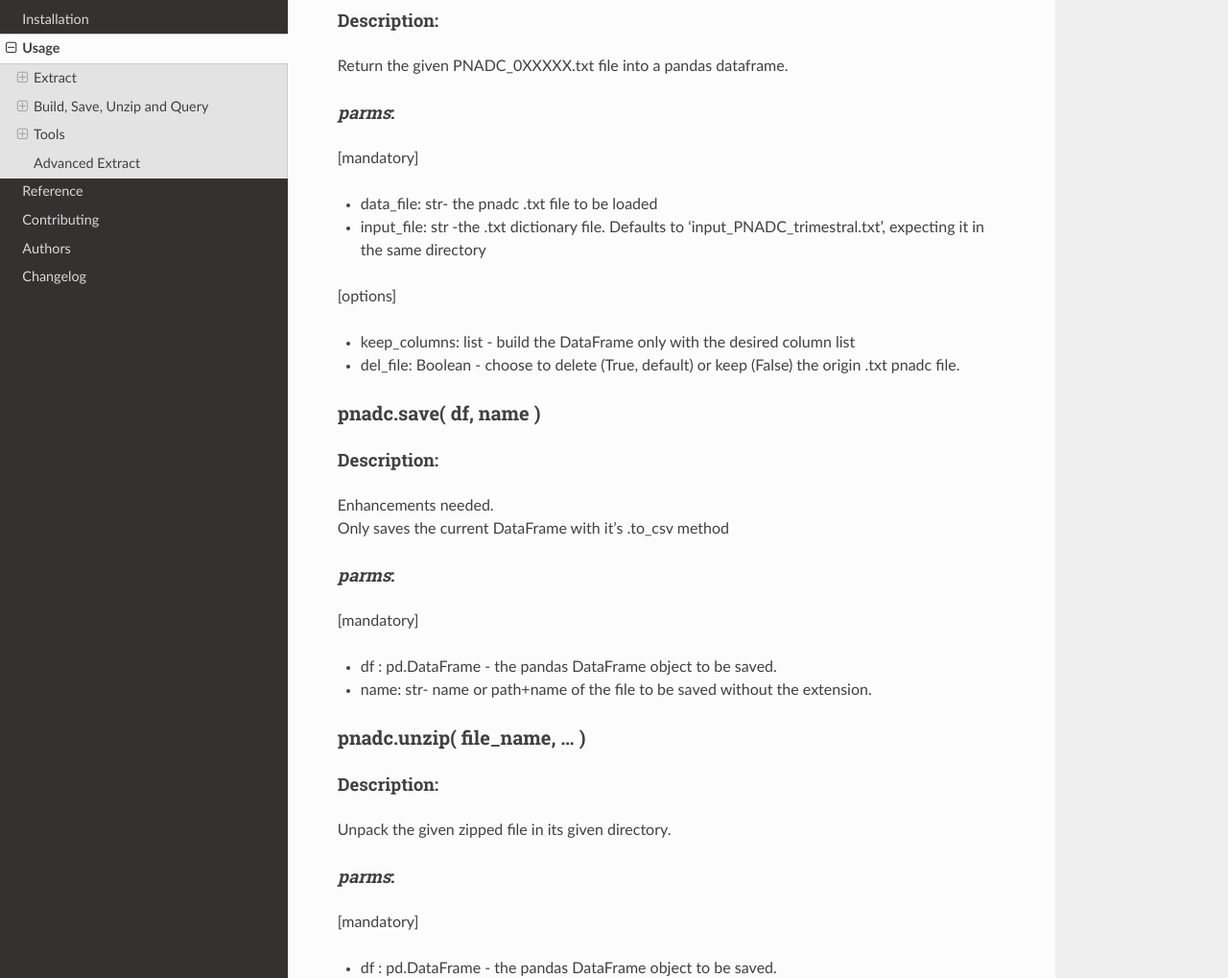
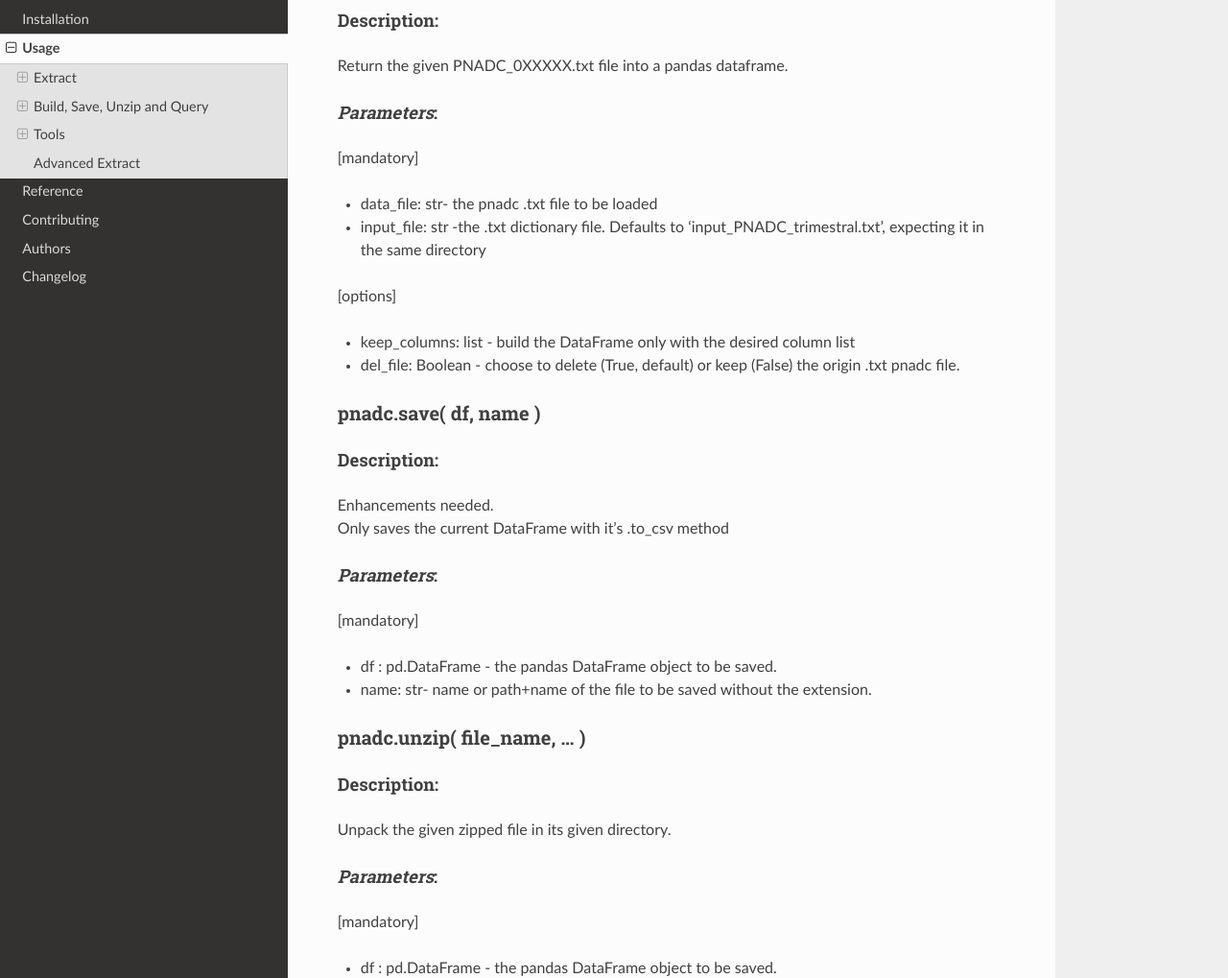
Before and after one commit to ppnasser/pnadc, a Sphinx documentation site: the page built from docs/usage.rst, in a window 1280 px wide and 1400 px high, scrolled down 2199 px. Shown: the part 155-1174 px from the top of the window at 96% size. Built offline with Sphinx 7.4.7 and the Read the Docs theme 2.0.0, drawn with Linux system fonts in a browser that asks for light colours; some of the changed text lies outside the part shown.

Commit message:
Update usage.rst

```diff
--- a/docs/usage.rst
+++ b/docs/usage.rst
@@ -25,7 +25,7 @@ Download the desired survey database and return a pandas DataFrame.
 
 .. _header-n528:
 
-*parms*:
+*Parameters*:
 ~~~~~~~~
 
 [mandatory]
@@ -75,7 +75,7 @@ Download the desired survey database year range and save them as csv.
 
 .. _header-n555:
 
-*parms*:
+*Parameters*:
 ~~~~~~~~
 
 [mandatory]
@@ -124,7 +124,7 @@ Download the desired survey database and return a pandas DataFrame.
 
 .. _header-n580:
 
-*parms*:
+*Parameters*:
 ~~~~~~~~
 
 [mandatory]
@@ -178,7 +178,7 @@ Return the given PNADC_0XXXXX.txt file into a pandas dataframe.
 
 .. _header-n607:
 
-*parms*:
+*Parameters*:
 ~~~~~~~~
 
 [mandatory]
@@ -211,7 +211,7 @@ Description:
 
 .. _header-n623:
 
-*parms*:
+*Parameters*:
 ~~~~~~~~
 
 [mandatory]
@@ -235,7 +235,7 @@ Unpack the given zipped file in its given directory.
 
 .. _header-n633:
 
-*parms*:
+*Parameters*:
 ~~~~~~~~
 
 [mandatory]
@@ -274,7 +274,7 @@ Example:
 
 .. _header-n649:
 
-*parms*:
+*Parameters*:
 ~~~~~~~~
 
 [mandatory]
@@ -305,7 +305,7 @@ returnning them with the DataFrame.
 
 .. _header-n660:
 
-*parms*:
+*Parameters*:
 ~~~~~~~~
 
 [mandatory]
@@ -339,7 +339,7 @@ Description:
 
 .. _header-n678:
 
-*parms*:
+*Parameters*:
 ~~~~~~~~
 
 [mandatory]
```
